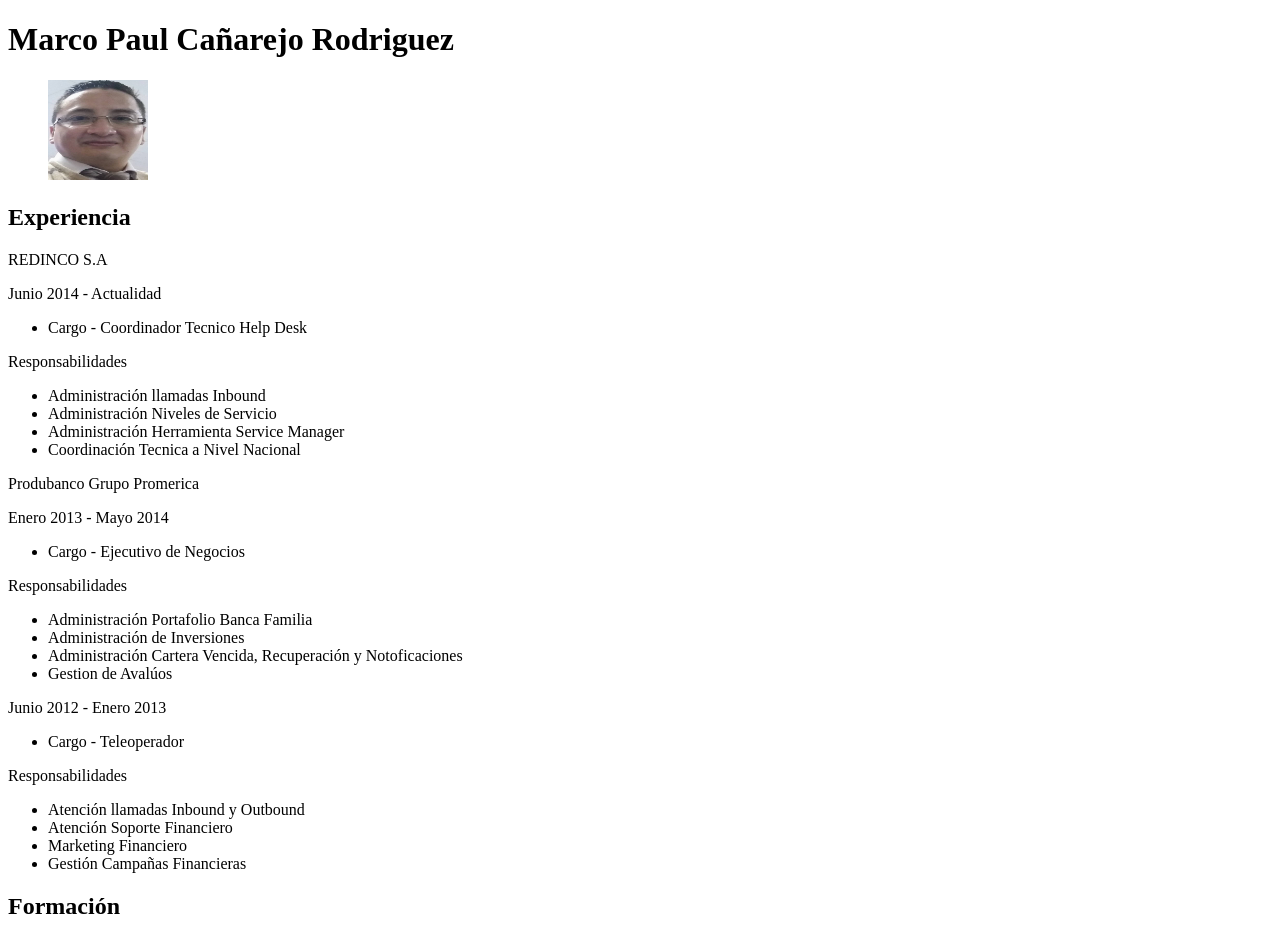
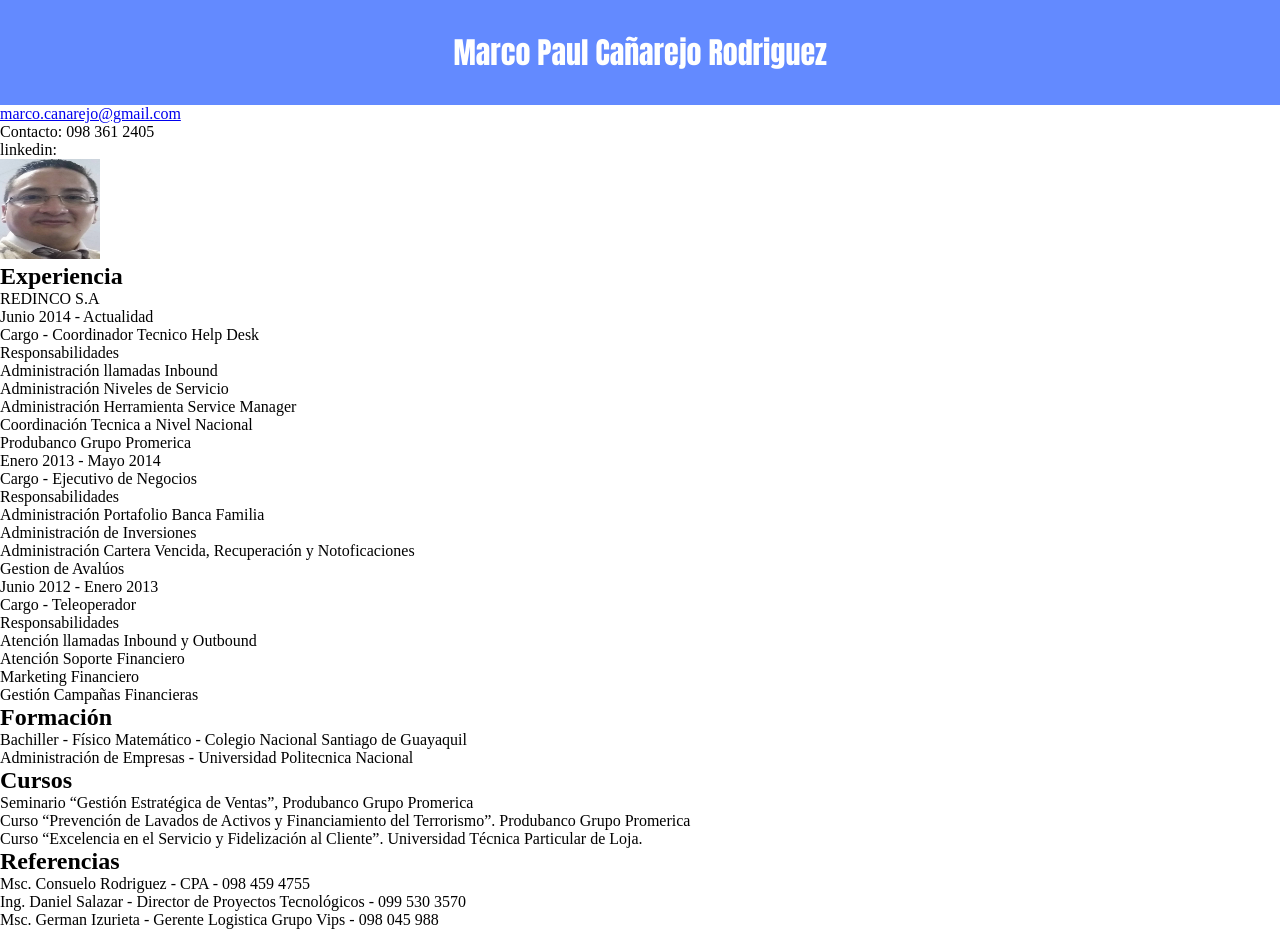
Before and after one commit to chevitoCode/CV-Marco-Canarejo, a plain HTML site: page index.html in a window 1280 px wide. Shown: the top 932 px of the page. Drawn offline with Linux system fonts and the light colour scheme.

Commit message:
Se genera primeros estilos al nombre, cambios en html

```diff
--- a/index.html
+++ b/index.html
@@ -9,8 +9,13 @@
 </head>
 <body>
     <main>
-        <h1>Marco Paul Cañarejo Rodriguez</h1>
-        <figure><img src="/imagenes/Fotocv.jpg" alt="Foto Marco Cañarejo" width="100PX" height="100PX"></figure>
+        <div id="box"><h1 id="cv" class="cv2">Marco Paul Cañarejo Rodriguez</h1></div>
+        <ul id="lista">
+            <li id="mail"><a href="marco.canarejo@gmail.com">marco.canarejo@gmail.com</a></li>
+            <li id="contacto">Contacto: 098 361 2405</li>
+            <li id="liken">linkedin:</li>
+        </ul>
+        <figure id="foto"><img src="/imagenes/Fotocv.jpg" alt="Foto Marco Cañarejo" width="100PX" height="100PX"></figure>
         <h2>Experiencia</h2>
         <p>REDINCO S.A</p>
         <div><p>Junio 2014 - Actualidad</p></div>
--- a/styles.css
+++ b/styles.css
@@ -0,0 +1,16 @@
+*{
+    box-sizing: border-box;
+    margin: 0;
+    padding: 0;
+}
+#cv{
+    color: white;
+font-size: 30px;
+font-family: Impact, Haettenschweiler, 'Arial Narrow Bold', sans-serif;
+}
+#box{
+    background-color: #0040ff9c;
+    padding: 30px;
+    display: flex;
+    justify-content: center;
+    }
```
Also changed, not shown: 1 other file.
